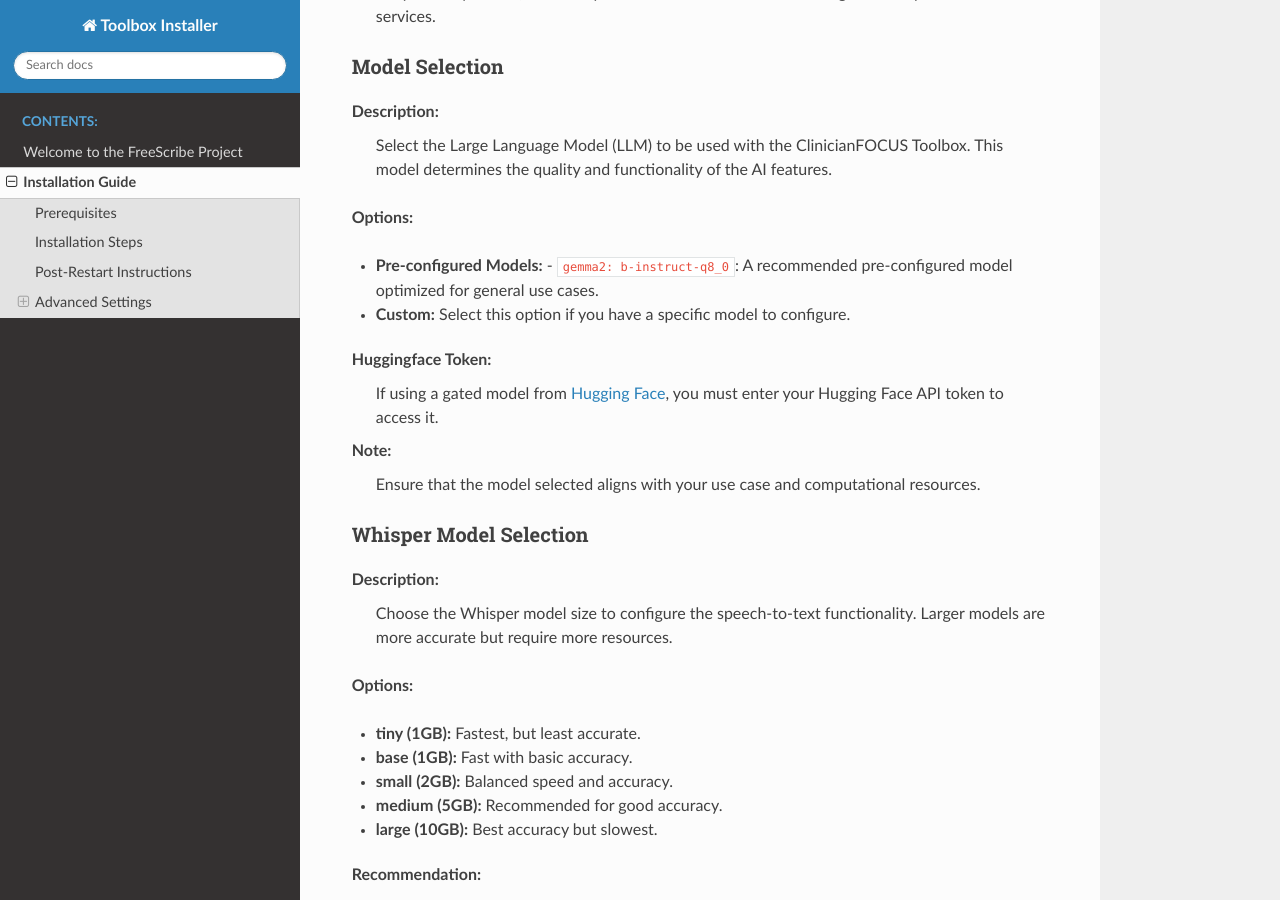
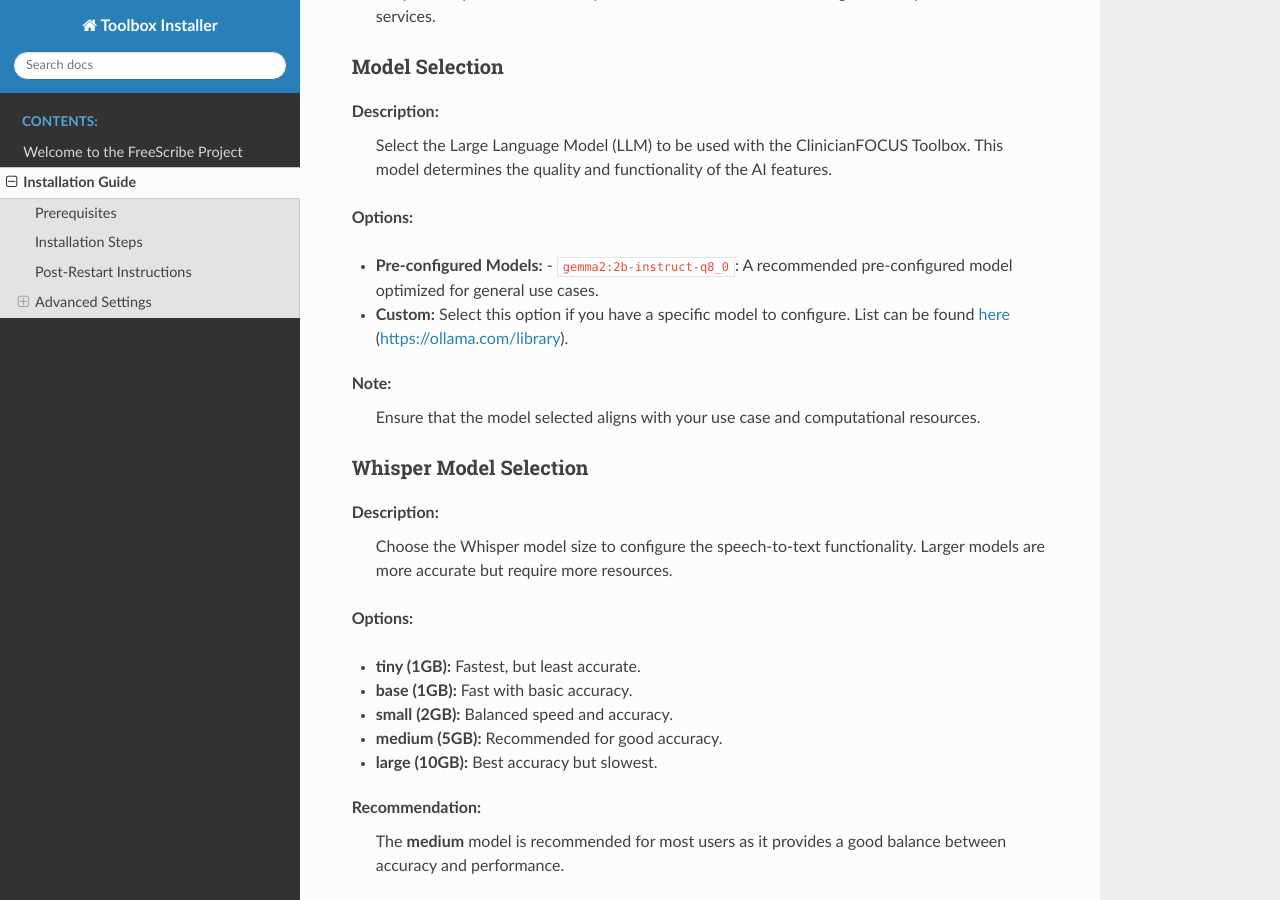
Before and after one commit to ClinicianFOCUS/clinicianfocus-installer, a Sphinx documentation site: the page built from docs/how_to_install.rst, in a window 1280 px wide and 900 px high, scrolled down 3243 px. Built offline with Sphinx 7.4.7 and the Read the Docs theme 3.1.0, drawn with Linux system fonts in a browser that asks for light colours.

Commit message:
Removed hugging face token docs and added ollama model lib reference

```diff
--- a/docs/how_to_install.rst
+++ b/docs/how_to_install.rst
@@ -138,11 +138,8 @@
 **Options:**
 
 - **Pre-configured Models:**
-  - ``gemma2: b-instruct-q8_0``: A recommended pre-configured model optimized for general use cases.
-- **Custom:** Select this option if you have a specific model to configure.
-
-**Huggingface Token:**
-    If using a gated model from `Hugging Face <https://huggingface.co/>`_, you must enter your Hugging Face API token to access it.
+  - ``gemma2:2b-instruct-q8_0``: A recommended pre-configured model optimized for general use cases.
+- **Custom:** Select this option if you have a specific model to configure. List can be found `here <https://ollama.com/library>`_ (`https://ollama.com/library <https://ollama.com/library>`_).
 
 **Note:**
     Ensure that the model selected aligns with your use case and computational resources.
```
